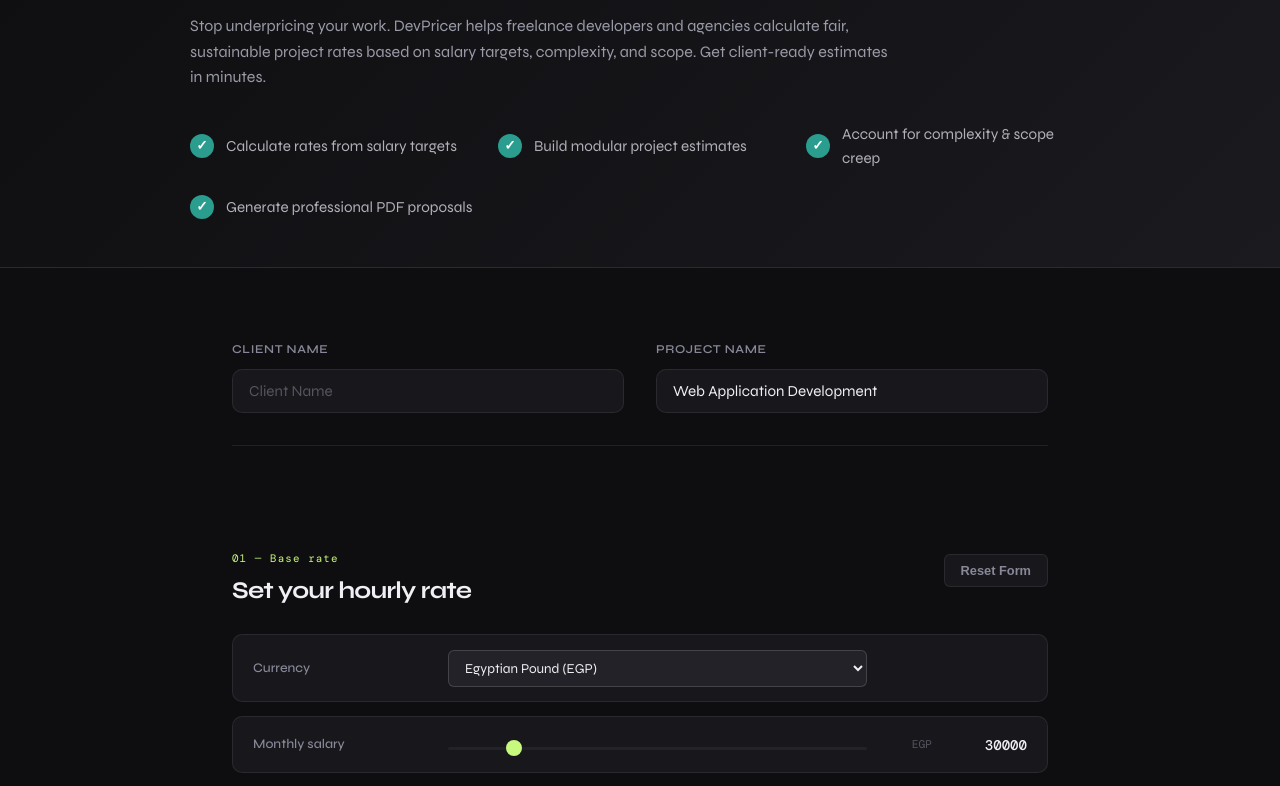
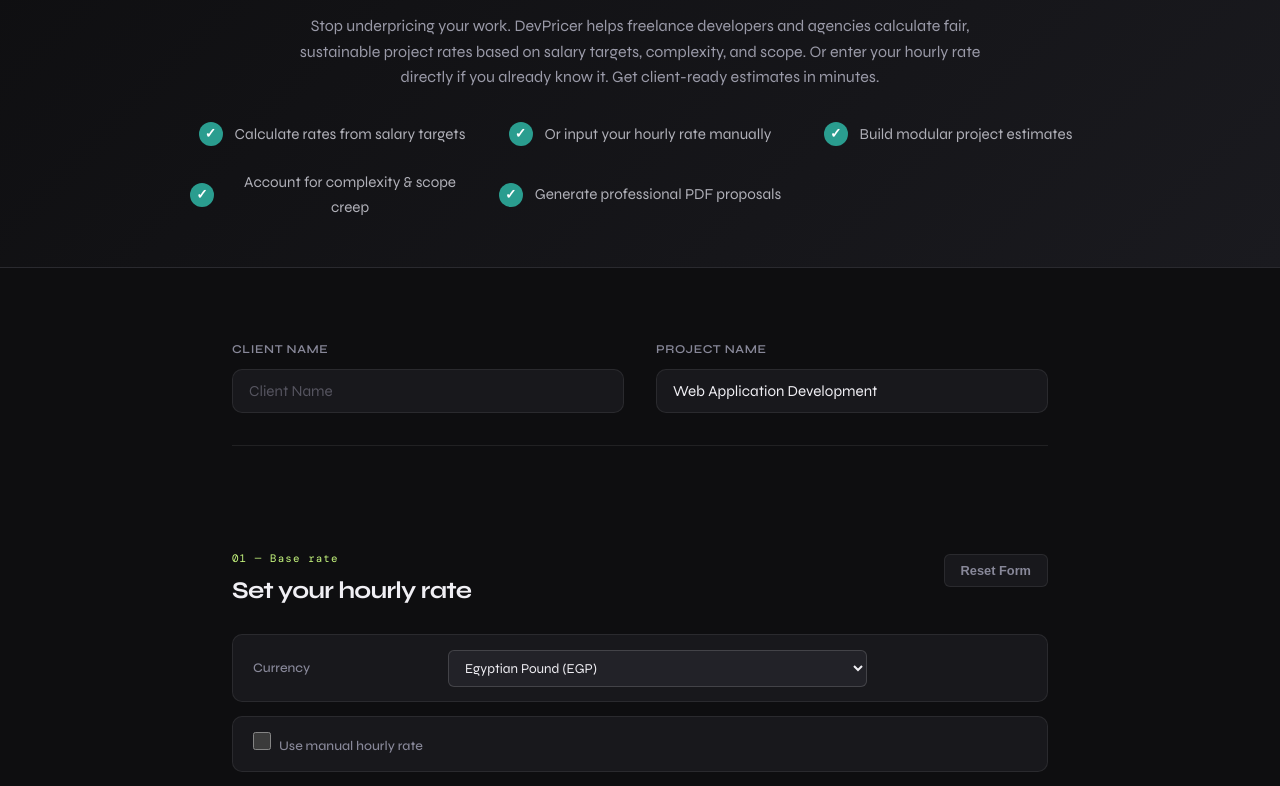
Before and after one commit to yradwan97/freelance-pricing-calculator, a React (Create React App) app: page / in a window 1280 px wide. Shown: the part 220-1006 px from the top of the page. Built offline with nearby package versions, Linux system fonts and the light colour scheme.

Commit message:
feat: add manual hourly rate option and update pricing calculations

```diff
--- a/src/App.jsx
+++ b/src/App.jsx
@@ -85,6 +85,8 @@ export default function App() {
           mult={pricing.mult}       setMult={pricing.setMult}
           buffer={pricing.buffer}   setBuffer={pricing.setBuffer}
           currency={pricing.currency} setCurrency={pricing.setCurrency}
+          useManualRate={pricing.useManualRate} setUseManualRate={pricing.setUseManualRate}
+          manualHourlyRate={pricing.manualHourlyRate} setManualHourlyRate={pricing.setManualHourlyRate}
           ftHr={pricing.ftHr}
           flHr={pricing.flHr}
           dayRate={pricing.dayRate}
--- a/src/components/HeroSection.jsx
+++ b/src/components/HeroSection.jsx
@@ -10,13 +10,17 @@ export default function HeroSection() {
         </p>
         <p className={styles.description}>
           Stop underpricing your work. DevPricer helps freelance developers and agencies calculate
-          fair, sustainable project rates based on salary targets, complexity, and scope. Get client-ready
-          estimates in minutes.
+          fair, sustainable project rates based on salary targets, complexity, and scope. Or enter your hourly rate directly if you already know it.
+          Get client-ready estimates in minutes.
         </p>
         <div className={styles.benefits}>
           <div className={styles.benefit}>
             <span className={styles.icon}>✓</span>
             <span>Calculate rates from salary targets</span>
+          </div>
+          <div className={styles.benefit}>
+            <span className={styles.icon}>✓</span>
+            <span>Or input your hourly rate manually</span>
           </div>
           <div className={styles.benefit}>
             <span className={styles.icon}>✓</span>
--- a/src/components/HeroSection.module.css
+++ b/src/components/HeroSection.module.css
@@ -8,6 +8,7 @@
 .heroContent {
   max-width: 900px;
   margin: 0 auto;
+  text-align: center;
 }
 
 .title {
@@ -31,7 +32,7 @@
   font-size: 1rem;
   line-height: 1.6;
   color: #9a9aa8;
-  margin: 0 0 2rem 0;
+  margin: 0 auto 2rem auto;
   max-width: 700px;
 }
 
@@ -39,11 +40,14 @@
   display: grid;
   grid-template-columns: repeat(auto-fit, minmax(250px, 1fr));
   gap: 1.5rem;
+  margin: 0 auto;
+  max-width: 900px;
 }
 
 .benefit {
   display: flex;
   align-items: center;
+  justify-content: center;
   gap: 0.75rem;
   font-size: 0.95rem;
   color: #b0b0b8;
--- a/src/components/RateSection.jsx
+++ b/src/components/RateSection.jsx
@@ -2,9 +2,14 @@ import React, { useState, useEffect } from 'react';
 import { formatCurrency, CURRENCY_OPTIONS } from '../utils';
 import styles from './RateSection.module.css';
 
-export default function RateSection({ salary, setSalary, mult, setMult, buffer, setBuffer, currency, setCurrency, ftHr, flHr, dayRate, resetAllToDefaults }) {
+export default function RateSection({ salary, setSalary, mult, setMult, buffer, setBuffer, currency, setCurrency, useManualRate, setUseManualRate, manualHourlyRate, setManualHourlyRate, ftHr, flHr, dayRate, resetAllToDefaults }) {
   const [showMultInfo, setShowMultInfo] = useState(false);
   const [showBufferInfo, setShowBufferInfo] = useState(false);
+  const [manualRateInput, setManualRateInput] = useState(String(manualHourlyRate));
+
+  useEffect(() => {
+    setManualRateInput(String(manualHourlyRate));
+  }, [manualHourlyRate]);
 
   return (
     <section className={styles.section}>
@@ -31,6 +36,46 @@ export default function RateSection({ salary, setSalary, mult, setMult, buffer,
             ))}
           </select>
         </div>
+
+        <div className={styles.row}>
+          <label className={styles.rowLabel}>
+            <input
+              type="checkbox"
+              checked={useManualRate}
+              onChange={(e) => setUseManualRate(e.target.checked)}
+              className={styles.checkbox}
+            />
+            Use manual hourly rate
+          </label>
+        </div>
+
+        {useManualRate && (
+          <div className={styles.row}>
+            <label className={styles.rowLabel}>Hourly rate</label>
+            <div className={styles.numWrap}>
+              <span className={styles.currency}>{currency}</span>
+              <input
+                type="number"
+                className={styles.numInput}
+                value={manualRateInput}
+                onChange={(e) => setManualRateInput(e.target.value)}
+                onBlur={() => {
+                  const val = parseFloat(manualRateInput);
+                  if (!isNaN(val) && val > 0) {
+                    setManualHourlyRate(val);
+                  } else {
+                    setManualRateInput(String(manualHourlyRate));
+                  }
+                }}
+                min="1"
+                step="0.01"
+              />
+            </div>
+          </div>
+        )}
+
+        {!useManualRate && (
+          <>
         <SliderRow
           label="Monthly salary"
           min={10000} max={150000} step={500}
@@ -61,10 +106,12 @@ export default function RateSection({ salary, setSalary, mult, setMult, buffer,
           setShowInfo={setShowBufferInfo}
           infoContent="Extra cost padding for scope creep and unforeseen complexity. 20-30% is typical. Protects you from underestimating."
         />
+          </>
+        )}
       </div>
 
-      <div className={styles.metrics}>
-        <MetricCard label="Fulltime hourly" value={formatCurrency(ftHr, currency)} />
+      <div className={!useManualRate ? styles.metrics : styles.metricsManual}>
+        {!useManualRate && <MetricCard label="Fulltime hourly" value={formatCurrency(ftHr, currency)} />}
         <MetricCard label="Freelance hourly" value={formatCurrency(flHr, currency)} accent />
         <MetricCard label="Day rate (8h)" value={formatCurrency(dayRate, currency)} />
       </div>
--- a/src/components/RateSection.module.css
+++ b/src/components/RateSection.module.css
@@ -141,6 +141,7 @@
 }
 
 .metrics { display: grid; grid-template-columns: repeat(3, 1fr); gap: 10px; }
+.metricsManual { display: grid; grid-template-columns: repeat(2, 1fr); gap: 10px; }
 .metric {
   padding: 1rem 1.25rem;
   background: var(--bg-surface);
@@ -167,6 +168,14 @@
 }
 .accent .metricVal { color: var(--accent); }
 
+.checkbox {
+  width: 18px;
+  height: 18px;
+  cursor: pointer;
+  accent-color: var(--accent);
+  margin-right: 0.5rem;
+}
+
 @media (max-width: 680px) {
   .row { grid-template-columns: 1fr; gap: 0.5rem; }
   .metrics { grid-template-columns: 1fr; }
--- a/src/hooks/usePricing.js
+++ b/src/hooks/usePricing.js
@@ -79,6 +79,12 @@ function loadPersistedState() {
     if (typeof parsed.currency === 'string') {
       result.currency = parsed.currency;
     }
+    if (typeof parsed.useManualRate === 'boolean') {
+      result.useManualRate = parsed.useManualRate;
+    }
+    if (typeof parsed.manualHourlyRate === 'number' && parsed.manualHourlyRate > 0) {
+      result.manualHourlyRate = parsed.manualHourlyRate;
+    }
 
     return result;
   } catch (e) {
@@ -106,6 +112,8 @@ function getStateSnapshot(state) {
     projectName: state.projectName,
     payments: state.payments,
     currency: state.currency,
+    useManualRate: state.useManualRate,
+    manualHourlyRate: state.manualHourlyRate,
   };
 }
 
@@ -197,10 +205,12 @@ export function usePricing() {
   const [projectName, setProjectName] = useState(persisted.projectName ?? 'Web Application Development');
   const [payments, setPayments] = useState(persisted.payments ?? DEFAULT_PAYMENTS);
   const [currency, setCurrency] = useState(persisted.currency ?? 'EGP');
+  const [useManualRate, setUseManualRate] = useState(persisted.useManualRate ?? false);
+  const [manualHourlyRate, setManualHourlyRate] = useState(persisted.manualHourlyRate ?? 100);
 
   // Derived rate values
   const ftHr    = salary / 160;
-  const flHr    = ftHr * mult;
+  const flHr    = useManualRate ? manualHourlyRate : ftHr * mult;
   const dayRate = flHr * 8;
 
   // Module operations
@@ -349,8 +359,10 @@ const isPaymentValid = Math.abs(paymentTotalPct - 100) < 0.01;
       projectName,
       payments,
       currency,
+      useManualRate,
+      manualHourlyRate,
     });
-  }, [salary, mult, buffer, complexity, modules, clientName, projectName, payments, currency]);
+  }, [salary, mult, buffer, complexity, modules, clientName, projectName, payments, currency, useManualRate, manualHourlyRate]);
 
   const saveDraft = useCallback((draftName) => {
     const snapshot = getStateSnapshot({
@@ -363,6 +375,8 @@ const isPaymentValid = Math.abs(paymentTotalPct - 100) < 0.01;
       projectName,
       payments,
       currency,
+      useManualRate,
+      manualHourlyRate,
     });
 
     if (draftName) {
@@ -381,7 +395,7 @@ const isPaymentValid = Math.abs(paymentTotalPct - 100) < 0.01;
       document.body.removeChild(a);
       URL.revokeObjectURL(url);
     }
-  }, [salary, mult, buffer, complexity, modules, clientName, projectName, payments, currency]);
+  }, [salary, mult, buffer, complexity, modules, clientName, projectName, payments, currency, useManualRate, manualHourlyRate]);
 
   const loadDraft = useCallback((file) => {
     const reader = new FileReader();
@@ -426,6 +440,8 @@ const isPaymentValid = Math.abs(paymentTotalPct - 100) < 0.01;
       setPayments(data.payments);
     }
     if (typeof data.currency === 'string') setCurrency(data.currency);
+    if (typeof data.useManualRate === 'boolean') setUseManualRate(data.useManualRate);
+    if (typeof data.manualHourlyRate === 'number' && data.manualHourlyRate > 0) setManualHourlyRate(data.manualHourlyRate);
   }, []);
 
   const getSavedDraftsCallback = useCallback(() => {
@@ -446,6 +462,8 @@ const isPaymentValid = Math.abs(paymentTotalPct - 100) < 0.01;
     setProjectName('Web Application Development');
     setPayments(DEFAULT_PAYMENTS);
     setCurrency('EGP');
+    setUseManualRate(false);
+    setManualHourlyRate(100);
   }, []);
 
   return {
@@ -453,6 +471,8 @@ const isPaymentValid = Math.abs(paymentTotalPct - 100) < 0.01;
     salary, setSalary,
     mult,   setMult,
     buffer, setBuffer,
+    useManualRate, setUseManualRate,
+    manualHourlyRate, setManualHourlyRate,
     // Derived rates
     ftHr, flHr, dayRate,
     // Complexity
```
